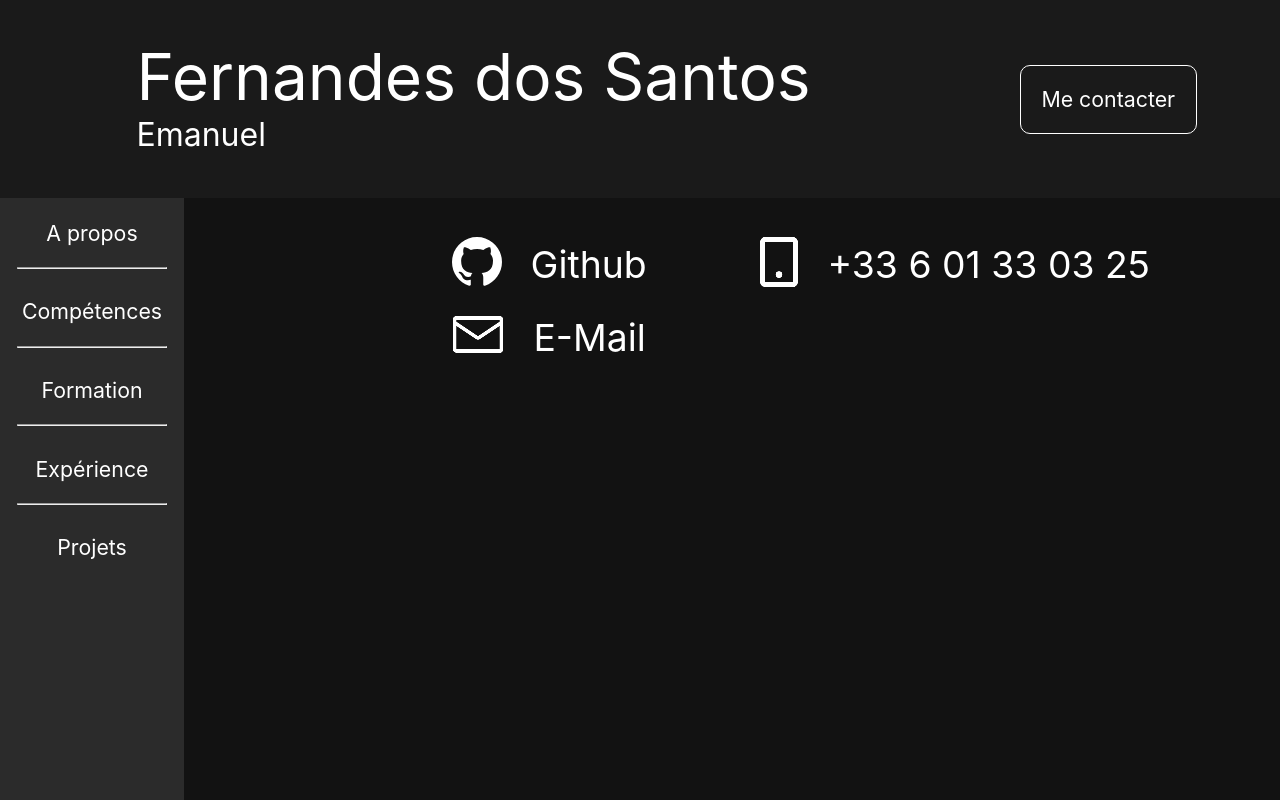
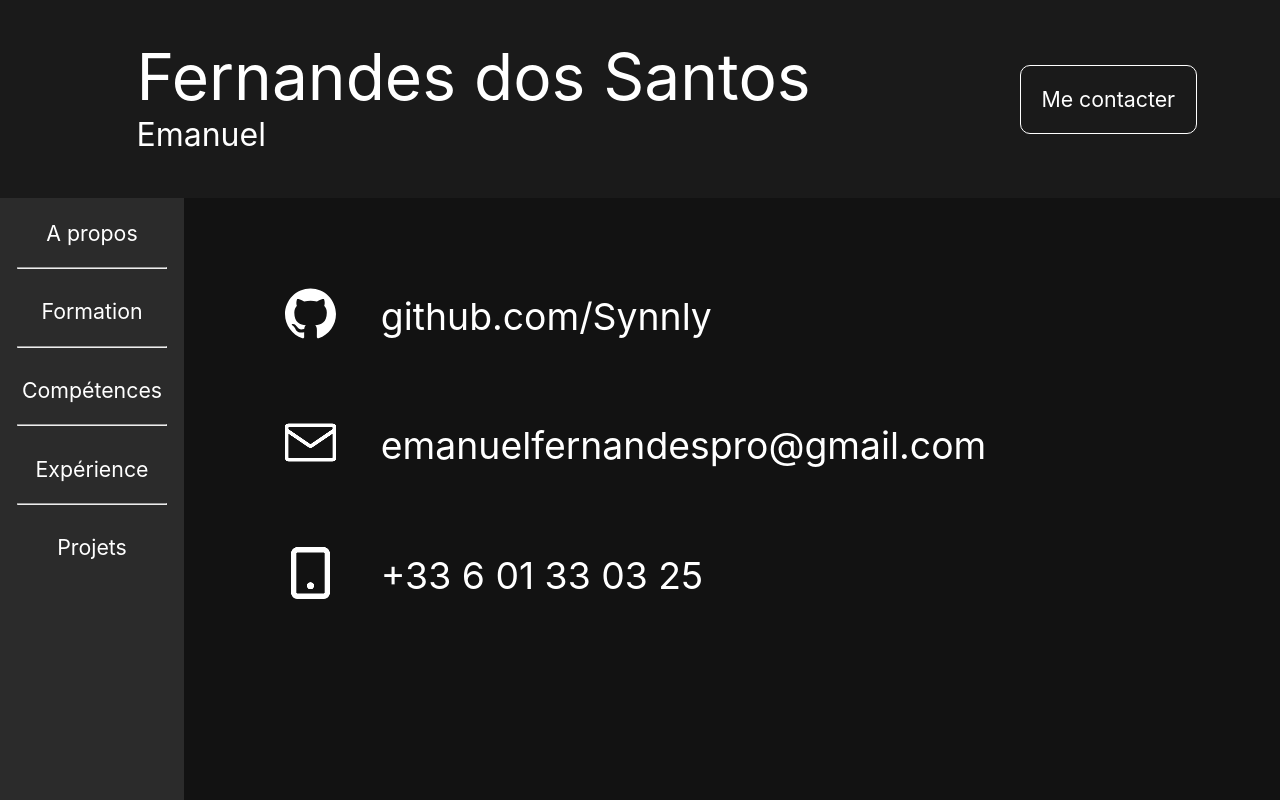
Before and after one commit to Synnly/Synnly.github.io, a plain HTML site: page contact.html in a window 1280 px wide. Shown: the top 800 px of the page. Drawn offline with Linux system fonts and the light colour scheme.

Commit message:
Modification du texte des contacts et peaufinages

```diff
--- a/contact.html
+++ b/contact.html
@@ -36,17 +36,17 @@
 
                 <hr>
 
-                <div id="competences" class="bouton">
-                    <a href="index.html#competencesCategorie">
-                        <p>Compétences</p>
+                <div id="formation" class="bouton">
+                    <a href="index.html#formationCategorie">
+                        <p>Formation</p>
                     </a>
                 </div>
 
                 <hr>
 
-                <div id="formation" class="bouton">
-                    <a href="index.html#formationCategorie">
-                        <p>Formation</p>
+                <div id="competences" class="bouton">
+                    <a href="index.html#competencesCategorie">
+                        <p>Compétences</p>
                     </a>
                 </div>
 
@@ -68,43 +68,25 @@
             </div>
 
             <div id="infos" class="container">
-                <div style="flex-direction: row;">
-                    <table style="width: fit-content;">
-                        <tr>
-                            <td>
-                                <a href="https://github.com/Synnly">
+                <a href="https://github.com/Synnly" target="_blank">
                     <div class="divContact">
                             <img src="assets/github.svg" class="icon">
-                                            <p class="titreContact">Github</p>
+                            <p class="titreContact">github.com/Synnly</p>
                     </div>
                 </a>
-                            </td>
-                        </tr>
-                        <tr>
-                            <td>
-                                <a href="mailto:emanuelfernandespro@gmail.com">
+
+                <a href="mailto:emanuelfernandespro@gmail.com" target="_blank">
                     <div class="divContact">
                         <img src="assets/mail.svg" class="icon">
-                                        <p class="titreContact">E-Mail</p>
+                        <p class="titreContact">emanuelfernandespro@gmail.com</p>
                     </div>
                 </a>
-                            </td>
-                        </tr>
-                    </table>
 
-                    <table>
-                        <tbody>
-                            <tr>
-                                <td>
                 <div class="divContact">
                     <img src="assets/device-mobile.svg" class="icon">
                     <p class="titreContact">+33 6 01 33 03 25</p>
                 </div>
-                                </td>
-                            </tr>
-                        </tbody>
-                    </table>
-                </div>
+
             </div>
         </div>
     </body>
--- a/style.css
+++ b/style.css
@@ -179,16 +179,17 @@ hr {
     flex-flow: row;
     padding-top: 0%;
     margin: 5%;
-    width: 25vh;
-    justify-content: space-around;
+    width: 50vw;
+    height: 10vh;
+    justify-content: flex-start;
 }
 
 .titreContact {
     font-size: 28pt;
     padding-left: 2%;
     margin: 0;
-    margin-left:10%;
-    transform: translateY(9%);
+    margin-left: 5%;
+    transform: translateY(25%);
 }
 
 .separateurCategrorie {
@@ -213,7 +214,6 @@ a>p#contact {
 }
 
 div.divContact>img.icon {
-    width: 25%;
     height: 100%;
     align-self: center;
     flex-shrink: 0;
```
Also changed, not shown: index.html (+3 -2 lines), assets/dot-fill.svg, assets/dot.svg. Lines whose indentation alone changed are shown as unchanged.
